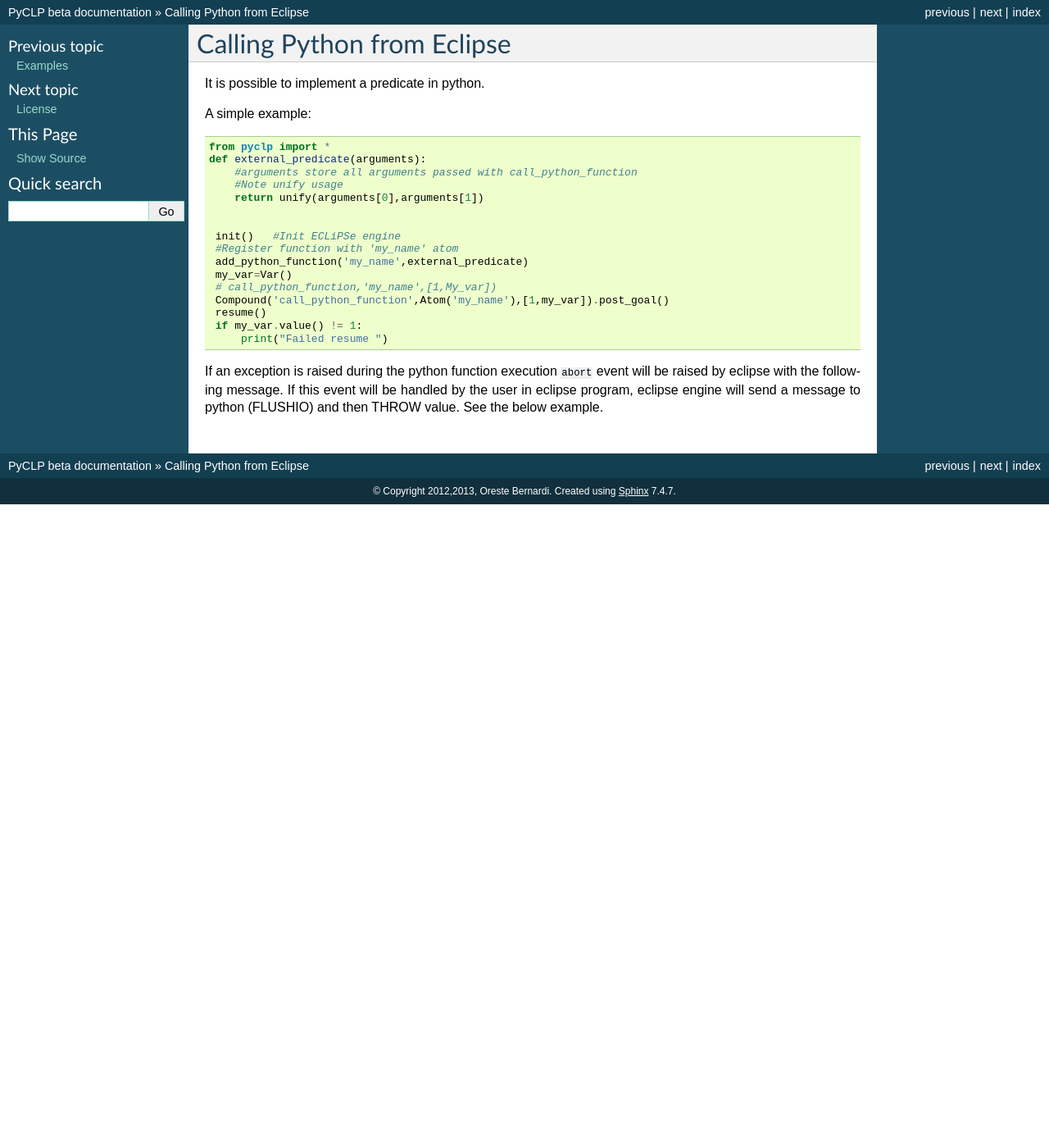
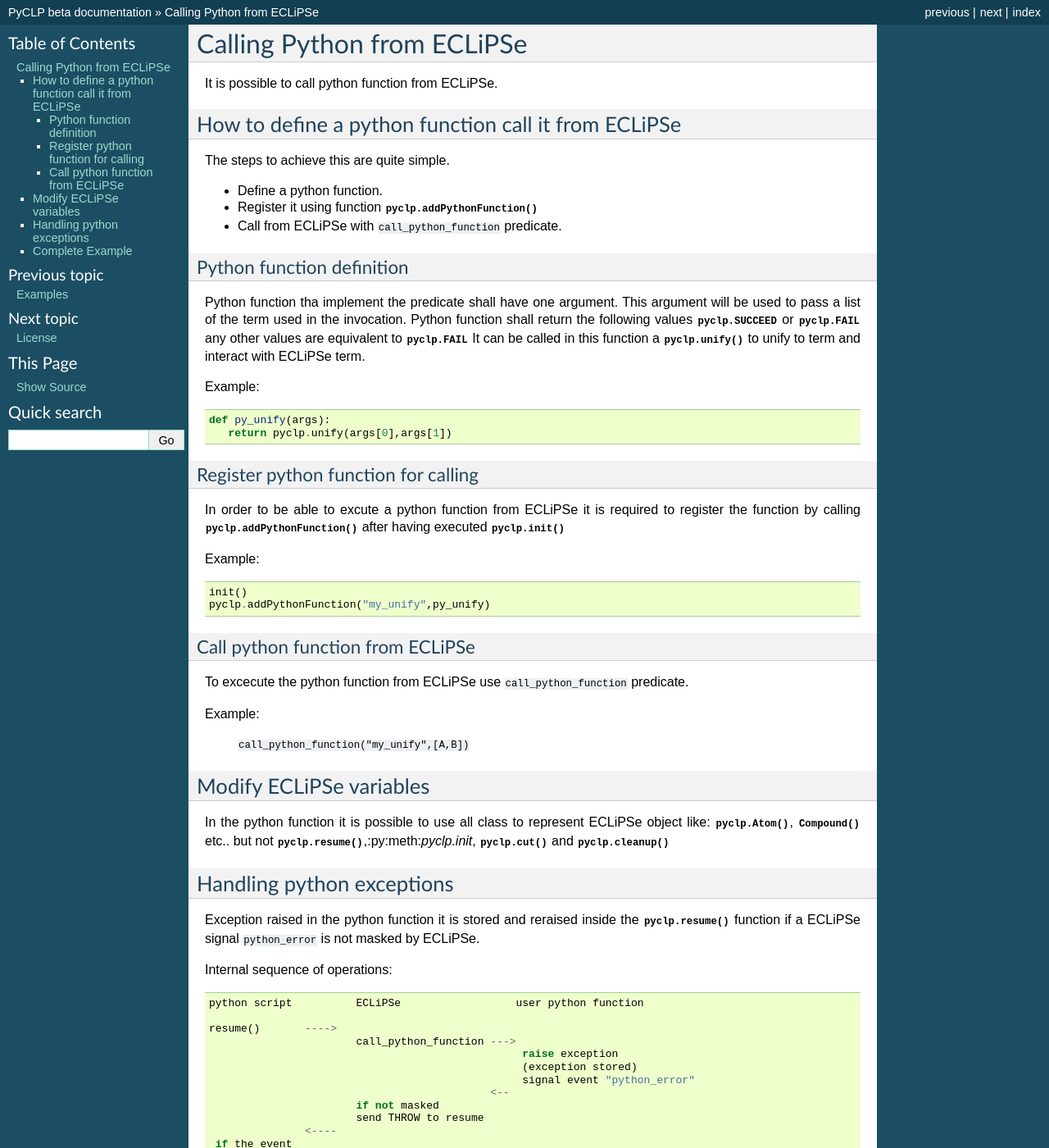
Before and after one commit to BackupTheBerlios/pyclp-svn, a Sphinx documentation site: the page built from branches/development/doc/external_predicates.rst, in a window 1280 px wide and 1400 px high. Shown: the whole window at 82% size. Built offline with Sphinx 7.4.7, drawn with Linux system fonts in a browser that asks for light colours; some of the changed text lies outside the part shown.

Commit message:
Updated documentation

```diff
--- a/branches/development/doc/external_predicates.rst
+++ b/branches/development/doc/external_predicates.rst
@@ -1,28 +1,111 @@
-Calling Python from Eclipse
+Calling Python from ECLiPSe
 ###########################
 
-It is possible to implement a predicate in python.
+It is possible to call python function from ECLiPSe.
 
-A simple example::
+How to define a python function call it from ECLiPSe
+****************************************************
+
+The steps to achieve this are quite simple.
+
+* Define a python function.
+* Register it using function :py:meth:`pyclp.addPythonFunction`
+* Call from ECLiPSe with ``call_python_function`` predicate.
+
+Python function definition
+==========================
+
+Python function tha implement the predicate shall have one argument. This argument will be used to pass
+a list of the term used in the invocation.
+Python function shall return the following values :py:const:`pyclp.SUCCEED` or :py:const:`pyclp.FAIL` any other values are equivalent to :py:const:`pyclp.FAIL`
+It can be called in this function a :py:meth:`pyclp.unify` to unify to term and interact with ECLiPSe term.
+
+Example::
+
+   def py_unify(args):
+      return pyclp.unify(args[0],args[1])
+
+
+Register python function for calling
+====================================
+
+In order to be able to excute a python function from ECLiPSe it is required to register the function by calling
+:py:meth:`pyclp.addPythonFunction` after having executed :py:meth:`pyclp.init`
+
+Example::
+
+   init()
+   pyclp.addPythonFunction("my_unify",py_unify)
+
+
+
+Call python function from ECLiPSe
+=================================
+
+To excecute the python function from ECLiPSe use ``call_python_function`` predicate.
+
+Example:
+
+   ``call_python_function("my_unify",[A,B])``
+
+
+Modify ECLiPSe variables
+************************
+
+In the python function it is possible to use all class to represent ECLiPSe object like: :py:meth:`pyclp.Atom`,
+:py:meth:`Compound` etc.. but not :py:meth:`pyclp.resume`,:py:meth:`pyclp.init`,
+:py:meth:`pyclp.cut` and :py:meth:`pyclp.cleanup`
+
+
+Handling python exceptions
+**************************
+
+Exception raised in the python function it is stored and reraised inside the
+:py:meth:`pyclp.resume` function if a ECLiPSe signal ``python_error`` is not masked by ECLiPSe.
+
+
+Internal sequence of operations::
+
+   python script          ECLiPSe                  user python function
+
+   resume()       ---->
+                          call_python_function --->
+                                                    raise exception
+                                                    (exception stored)
+                                                    signal event "python_error"
+                                               <--
+                          if not masked
+                          send THROW to resume
+                  <----
+    if the event
+    is "python_error"
+    restore exception
+    and raise it.
+
+Complete Example
+****************
+
+Example::
 
    from pyclp import *
+
    def external_predicate(arguments):
-       #arguments store all arguments passed with call_python_function
-       #Note unify usage
-       return unify(arguments[0],arguments[1])
+      #arguments store all arguments passed with call_python_function
+      #Note unify usage
+      return unify(arguments[0],arguments[1])
+
+   init()   #Init ECLiPSe engine
+   #Register function with 'my_name' atom
+   add_python_function('my_name',external_predicate)
+   my_var=Var()
+   # call_python_function,'my_name',[1,My_var])
+   Compound('call_python_function',Atom('my_name'),[1,my_var]).post_goal()
+   resume()
+   if my_var.value() != 1:
+      print("Failed resume ")
 
 
-    init()   #Init ECLiPSe engine
-    #Register function with 'my_name' atom
-    add_python_function('my_name',external_predicate)
-    my_var=Var()
-    # call_python_function,'my_name',[1,My_var])
-    Compound('call_python_function',Atom('my_name'),[1,my_var]).post_goal()
-    resume()
-    if my_var.value() != 1:
-        print("Failed resume ")
-
 If an exception is raised during the python function execution ``abort`` event will be raised by
-eclipse with the following message.
-If this event will be handled by the user in eclipse program, eclipse engine will send a message to python (FLUSHIO) and then THROW value.
+ECLiPSe with the following message.
+If this event will be handled by the user in ECLiPSe program, ECLiPSe engine will send a message to python (FLUSHIO) and then THROW value.
 See the below example.
--- a/branches/development/doc/installation.rst
+++ b/branches/development/doc/installation.rst
@@ -14,7 +14,7 @@ Following packages shall be preinstalled before proceeding the installation of P
 
 * `Python 2.x or 3.x (32 bit) <http://www.python.org/>`_
 * `Cython <http://www.cython.org/>`_
-* `ECLiPSe Constraint Programming System 6.0 (32-bit) <http://www.eclipseclp.org/>`_
+* `ECLiPSe Constraint Programming System 6.1 (32-bit) <http://www.eclipseclp.org/>`_
 
 Download
 ========
@@ -58,7 +58,7 @@ Following packages shall be preinstalled before proceeding the installation of P
 python3 setup.py register
 
 * `Python 2.x or 3.x (32bit) <http://www.python.org/>`_
-* `ECLiPSe Constraint Programming System 6.0 (32-bit) <http://www.eclipseclp.org/>`_
+* `ECLiPSe Constraint Programming System 6.1 (32-bit) <http://www.eclipseclp.org/>`_
 
 
 Enviroment variables
--- a/branches/development/doc/pyclp.rst
+++ b/branches/development/doc/pyclp.rst
@@ -4,7 +4,7 @@ PyCLP Module Reference
 
 
 .. automodule:: pyclp
-    :members: init,cleanup,cut,unify,add_python_function
+    :members: init,cleanup,cut,unify,addPythonFunction
 
 .. autofunction:: resume(in_term=None)
 
@@ -44,6 +44,4 @@ PyCLP Module Reference
 
 
 
-
-
 .. autoexception:: pyclpEx
```
Also changed, not shown: 1 other file.
